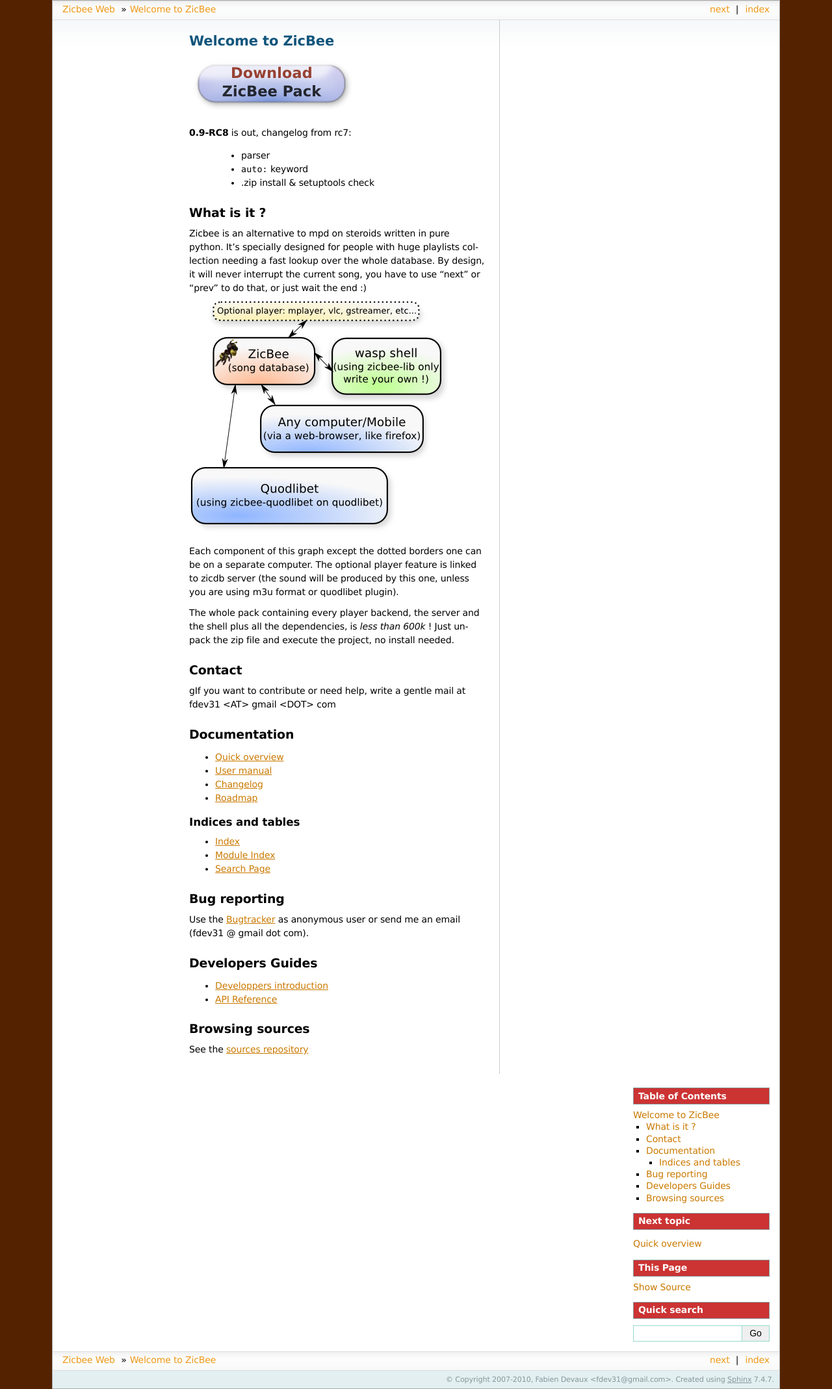
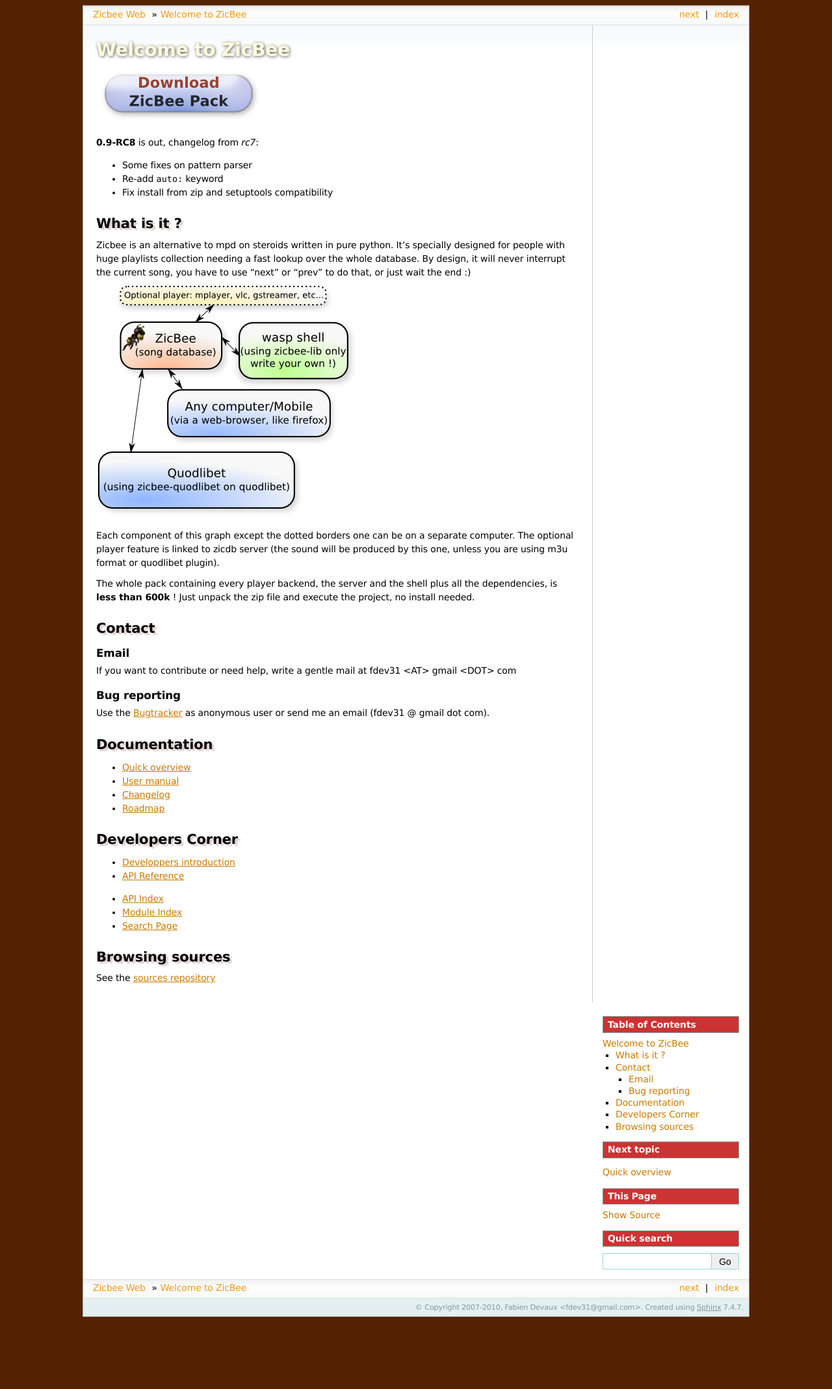
Before and after one commit to fdev31/zicbee-workshop, a Sphinx documentation site: the page built from docs/source/index.rst, in a window 1280 px wide. Shown: the whole page at 65% size. Built offline with Sphinx 7.4.7, drawn with Linux system fonts in a browser that asks for light colours; formulas are drawn with MathJax 3; after the commit the page ends 2035 px from its top, so only the background shows below that.

Commit message:
updating css

```diff
--- a/docs/source/_static/sphinxdoc.css
+++ b/docs/source/_static/sphinxdoc.css
@@ -26,8 +26,13 @@
     padding: 0;
     border: 1px solid #aaa;
 
-    margin: 0px 80px 0px 80px;
-    min-width: 740px;
+    margin-left: auto;
+    margin-right: auto;
+    max-width: 1024px;
+}
+
+section img {
+	text-align: center;
 }
 
 div.document {
@@ -154,19 +159,27 @@
 h1 {
     margin: 0;
     padding: 0.7em 0 0.3em 0;
-    font-size: 1.5em;
-    color: #11557C;
+    font-size: 2em;
+    color: #ffd;
+    text-shadow: 1px 1px 5px #555;
+
 }
 
 h2 {
     margin: 1.3em 0 0.2em 0;
-    font-size: 1.35em;
+    font-size: 1.5em;
     padding: 0;
+    text-shadow: 0.3ex 0.3ex 2px #dcc;
 }
 
 h3 {
     margin: 1em 0 -0.3em 0;
     font-size: 1.2em;
+    //color: #777;
+}
+
+h4 {
+	color: #779;
 }
 
 div.body h1 a, div.body h2 a, div.body h3 a, div.body h4 a, div.body h5 a, div.body h6 a {
@@ -338,10 +351,10 @@
     border-bottom: 1px solid #ac9;
 }
 
-
-
+/*
 div.documentwrapper {
 	margin-left: auto;
 	margin-right: auto;
 	width: 66%;
 }
+*/
--- a/docs/source/index.rst
+++ b/docs/source/index.rst
@@ -11,11 +11,11 @@
 .. image:: _static/button.png
    :target: http://zicbee.gnux.info/files/zicbee-0.9-rc8.zip
 
-**0.9-RC8** is out, changelog from rc7:
+**0.9-RC8** is out, changelog from *rc7*:
 
- * parser
- * ``auto:`` keyword
- * .zip install & setuptools check
+* Some fixes on pattern parser
+* Re-add ``auto:`` keyword
+* Fix install from zip and setuptools compatibility
 
 
 
@@ -31,13 +31,22 @@
 Each component of this graph except the dotted borders one can be on a separate computer.
 The optional player feature is linked to zicdb server (the sound will be produced by this one, unless you are using m3u format or quodlibet plugin).
 
-The whole pack containing every player backend, the server and the shell plus all the dependencies, is *less than 600k* !
+The whole pack containing every player backend, the server and the shell plus all the dependencies, is **less than 600k** !
 Just unpack the zip file and execute the project, no install needed.
 
 Contact
 *******
 
-gIf you want to contribute or need help, write a gentle mail at fdev31 <AT> gmail <DOT> com
+Email
+-----
+
+If you want to contribute or need help, write a gentle mail at fdev31 <AT> gmail <DOT> com
+
+Bug reporting
+-------------
+
+Use the `Bugtracker`_ as anonymous user or send me an email (fdev31 @ gmail dot com).
+
 
 Documentation
 *************
@@ -51,27 +60,20 @@
     roadmap
 
 
-Indices and tables
-------------------
-
-* :ref:`genindex`
-* :ref:`modindex`
-* :ref:`search`
-
 .. todolist::
 
-Bug reporting
-*************
 
-Use the `Bugtracker`_ as anonymous user or send me an email (fdev31 @ gmail dot com).
-
-Developers Guides
+Developers Corner
 *****************
 .. toctree::
     :maxdepth: 1
 
     dev_intro
     api_reference
+
+* :ref:`API Index <genindex>`
+* :ref:`modindex`
+* :ref:`search`
 
 Browsing sources
 ****************
```
